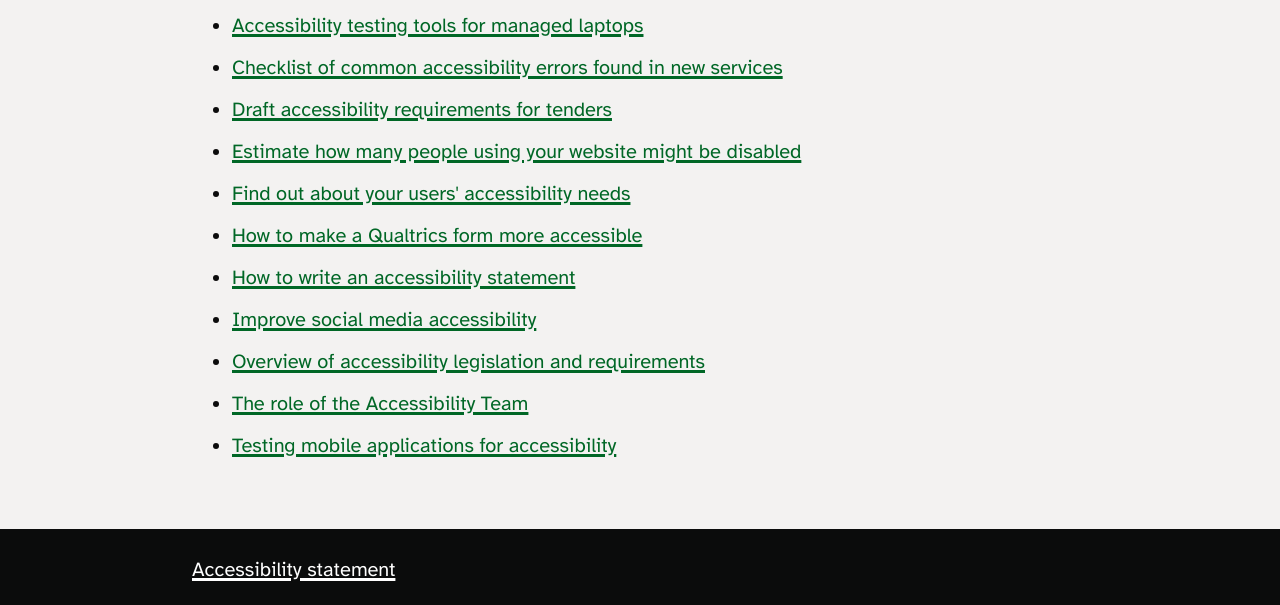
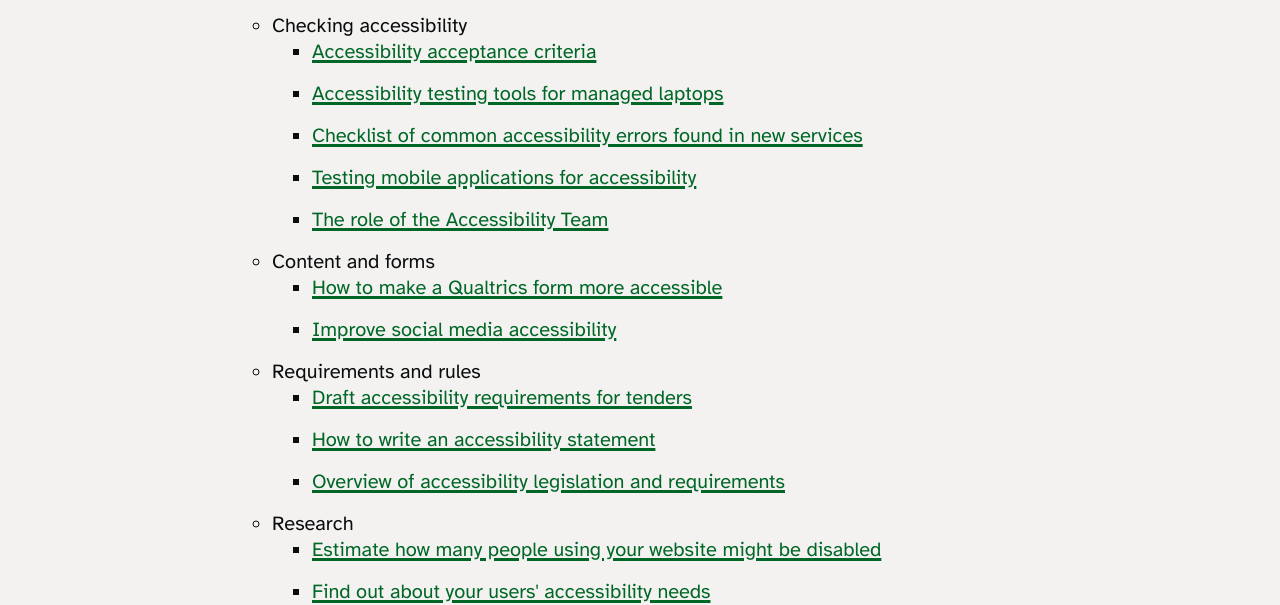
Before and after one commit to defra-design/accessibility, an Eleventy site: page src/sitemap.html in a window 1280 px wide. Shown: the part 222-827 px from the top of the page. Built offline with nearby package versions, Linux system fonts and the light colour scheme; Eleventy itself is replaced by a stand-in of ours; files that its build step writes are made by us from their sources; a web font is replaced by a local one.

Commit message:
Add structure to the sitemap

```diff
--- a/src/sitemap.html
+++ b/src/sitemap.html
@@ -15,15 +15,56 @@ eleventyExcludeFromCollections: true
 {% extends "_layouts/base.html" %}
 
 {% block mainContent %}
+
 <ul>
-    <li>
-      <a href="/accessibility/">Defra Accessibility Resources</a>
-    </li>
+  <li><a href="/accessibility/">Defra Accessibility Resources</a>
 
-  {% for page in collections.resource %}
+    <ul>
+
+      <li>Checking accessibility
+        <ul>
+        {% for page in collections.checkingAccessibilityAlphabetised %}
           <li>
             <a href="{{ page.url | url }}">{{page.data.title}}</a>
           </li>
         {% endfor %}
         </ul>
+      </li>
+
+      <li>Content and forms
+        <ul>
+        {% for page in collections.contentFormsAlphabetised %}
+          <li>
+            <a href="{{ page.url | url }}">{{page.data.title}}</a>
+          </li>
+        {% endfor %}
+        </ul>
+      </li>
+
+      <li>Requirements and rules
+        <ul>
+        {% for page in collections.requirementsRulesAlphabetised %}
+          <li>
+            <a href="{{ page.url | url }}">{{page.data.title}}</a>
+          </li>
+        {% endfor %}
+        </ul>
+      </li>
+
+      <li>Research
+        <ul>
+        {% for page in collections.researchAlphabetised %}
+          <li>
+            <a href="{{ page.url | url }}">{{page.data.title}}</a>
+          </li>
+        {% endfor %}
+        </ul>
+      </li>
+
+    </ul>
+  </li>
+
+</ul>
+
+
 {% endblock %}
```
Also changed, not shown: .eleventy.js. Lines whose indentation alone changed are shown as unchanged.
